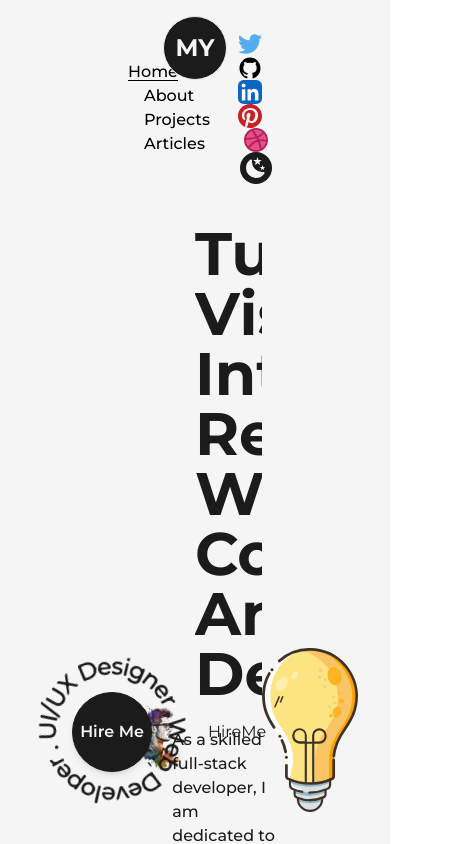
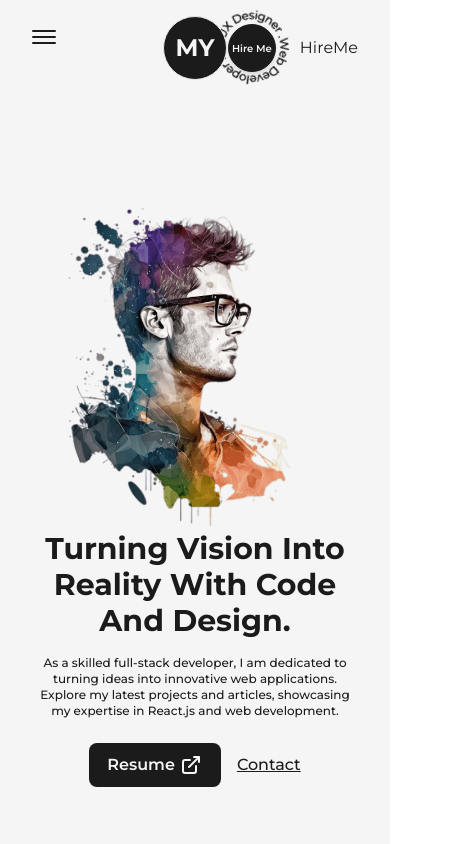
Before and after one commit to MustafaYilmaz1625/my-portfolio-nextjs-tailwindcss, a Next.js app: page / in a window 390 px wide. Shown: the top 844 px of the page, 472 px wide, since content can reach past the window. Built offline with nearby package versions, Linux system fonts and the light colour scheme.

Commit message:
home apply responsive on js page

```diff
--- a/src/components/AnimatedText.js
+++ b/src/components/AnimatedText.js
@@ -31,6 +31,7 @@
   return (
     <div
       className="w-full mx-auto py-2 flex items-center justify-center text-center overflow-hidden
+      sm:py-0
     "
     >
       <motion.h1
--- a/src/components/Footer.js
+++ b/src/components/Footer.js
@@ -5,11 +5,11 @@
 const Footer = () => {
   return (
     <footer className="w-full border-t-2 border-solid border-dark font-medium text-lg
-    dark:text-light dark:border-light
+    dark:text-light dark:border-light sm:text-base
     ">
-      <Layout className="py-8 flex items-center justify-between ">
+      <Layout className="py-8 flex items-center justify-between lg:flex-col lg:py-6 ">
         <span>{new Date().getFullYear()} &copy; All Rights Reserved. </span>
-        <div className="flex items-center">
+        <div className="flex items-center lg:py-2">
           Build With <span className="text-primary dark:text-primaryDark text-2xl px-1">&#9825;</span>
           by&nbsp;
           <Link
--- a/src/components/HireMe.js
+++ b/src/components/HireMe.js
@@ -4,8 +4,9 @@
 
 const HireMe = () => {
   return (
-    <div className="fixed left-4 bottom-4 flex items-center justify-center overflow-hidden">
-      <div className="w-48 h-auto flex items-center justify-center relative">
+    <div className="fixed left-4 bottom-4 flex items-center justify-center overflow-hidden md:right-8 md:left-auto md:top-0 md:bottom-auto
+    md:absolute">
+      <div className="w-48 h-auto flex items-center justify-center relative md:w-24">
         <CircularText
           className={"fill-dark animate-spin-slow dark:fill-light"}
         />
@@ -17,6 +18,7 @@
           hover:bg-light hover:text-dark
           dark:bg-light dark:text-dark hover:dark:bg-dark
                 hover:dark:text-light  hover:dark:border:light
+                md:w-12 md:h-12 md:text-[10px]
           "
         >
           Hire Me
--- a/src/components/Layout.js
+++ b/src/components/Layout.js
@@ -2,7 +2,7 @@
 
 const Layout = ({children,className=''}) => {
   return (
-    <div className={`w-full h-full inline-block dark:bg-dark z-0 bg-light p-32 ${className}`}>
+    <div className={`w-full h-full inline-block dark:bg-dark z-0 xl:p-24 md:p-12 sm:p-8 bg-light p-32 ${className}`}>
         {children}
     </div>
   )
--- a/src/components/NavBar.js
+++ b/src/components/NavBar.js
@@ -1,4 +1,4 @@
-import React from "react";
+import React, { useState } from "react";
 import Link from "next/link";
 import Logo from "./Logo";
 import { useRouter } from "next/router";
@@ -30,15 +30,68 @@
     </Link>
   );
 };
+const CustomMobileLink = ({ href, title, className = "", toggle }) => {
+  const router = useRouter();
+
+  const handleClick = () => {
+    toggle();
+    router.push(href);
+  };
+
+  return (
+    <button
+      href={href}
+      className={`${className} relative group text-light dark:text-dark my-2`}
+      onClick={handleClick}
+    >
+      {title}
+      <span
+        className={`h-[1.5px] inline-block bg-light absolute left-0 bottom-0 group-hover:w-full transition-[width] ease duration-300 ${
+          router.asPath === href ? "w-full" : "w-0"
+        } dark:bg-dark`}
+      >
+        {" "}
+        &nbsp;
+      </span>
+    </button>
+  );
+};
 
 const NavBar = () => {
   const [mode, setMode] = useThemeSwitcher();
+  const [isOpen, setIsOpen] = useState(false);
+
+  const handleClick = () => {
+    setIsOpen(!isOpen);
+  };
 
   return (
     <header
       className="w-full px-32 py-8 font-medium flex items-center justify-between
-    dark:text-light"
+    dark:text-light relative z-10 lg:px-16 md:px-12 sm:px-8"
     >
+      <button
+        className="flex-col justify-center items-center hidden lg:flex"
+        onClick={handleClick}
+      >
+        <span
+          className={`bg-dark dark:bg-light block transition-all duration-300 ease-out h-0.5 w-6 rounded-sm  ${
+            isOpen ? "rotate-45 translate-y-1" : "-translate-y-0.5"
+          }`}
+        ></span>
+        <span
+          className={`bg-dark dark:bg-light block transition-all duration-300 ease-out  h-0.5 w-6 rounded-sm my-0.5 ${
+            isOpen ? "opacity-0" : "opacity-100"
+          }`}
+        ></span>
+        <span
+          className={`bg-dark dark:bg-light block transition-all duration-300 ease-out h-0.5 w-6 rounded-sm  ${
+            isOpen ? "-rotate-45 -translate-y-1" : "translate-y-0.5"
+          }`}
+        ></span>
+      </button>
+
+      <div className=" w-full flex justify-between items-center lg:hidden">
         <nav>
           <CustomLink href="/" title="Home" className="mr-4" />
           <CustomLink href="/about" title="About" className="mx-4" />
@@ -94,7 +147,7 @@
 
           <button
             className={`ml-3 flex items-center justify-center rounded-full p-1
-          ${mode === "light" ? "bg-dark text-light" : "bg-light text-dark" }
+          ${mode === "light" ? "bg-dark text-light" : "bg-light text-dark"}
           `}
             onClick={() => setMode(mode === "light" ? "dark" : "light")}
           >
@@ -105,6 +158,106 @@
             )}
           </button>
         </nav>
+      </div>
+      {isOpen && (
+        <motion.div
+          initial={{ scale: 0, opacity:0, x: "-50%", y: "-50%" }}
+          animate={{ scale: 1, opacity: 1 }}
+          className="min-w-[70vw] flex flex-col justify-between items-center z-30 fixed top-1/2 left-1/2 -translate-x-1/2 -translate-y-1/2
+      bg-dark/90 dark:bg-light/75 rounded-lg backdrop-blur-md py-32
+      "
+        >
+          <nav
+            className="flex flex-col items-center justify-center "
+            toggle={handleClick}
+          >
+            <CustomMobileLink
+              href="/"
+              title="Home"
+              className=""
+              toggle={handleClick}
+            />
+            <CustomMobileLink
+              href="/about"
+              title="About"
+              className=""
+              toggle={handleClick}
+            />
+            <CustomMobileLink
+              href="/projects"
+              title="Projects"
+              className=""
+              toggle={handleClick}
+            />
+            <CustomMobileLink
+              href="/articles"
+              title="Articles"
+              className=""
+              toggle={handleClick}
+            />
+          </nav>
+          <nav className="flex items-center justify-center flex-wrap mt-2">
+            <motion.a
+              href="https://twitter.com"
+              target={"_blank"}
+              whileHover={{ y: -2 }}
+              whileTap={{ scale: 0.9 }}
+              className="w-6 mx-3 sm:mx-1 sm:mx-1"
+            >
+              <TwitterIcon />
+            </motion.a>
+            <motion.a
+              href="https://twitter.com"
+              target={"_blank"}
+              className="w-6 mx-3 bg-light rounded-full dark:bg-dark sm:mx-1"
+              whileHover={{ y: -2 }}
+              whileTap={{ scale: 0.9 }}
+            >
+              <GithubIcon />
+            </motion.a>
+            <motion.a
+              href="https://twitter.com"
+              target={"_blank"}
+              className="w-6 mx-3 sm:mx-1"
+              whileHover={{ y: -2 }}
+              whileTap={{ scale: 0.9 }}
+            >
+              <LinkedInIcon />
+            </motion.a>
+            <motion.a
+              href="https://twitter.com"
+              target={"_blank"}
+              className="w-6 mx-3 bg-light rounded-full sm:mx-1"
+              whileHover={{ y: -2 }}
+              whileTap={{ scale: 0.9 }}
+            >
+              <PinterestIcon />
+            </motion.a>
+            <motion.a
+              href="https://twitter.com"
+              target={"_blank"}
+              className="w-6 ml-3 sm:mx-1"
+              whileHover={{ y: -2 }}
+              whileTap={{ scale: 0.9 }}
+            >
+              <DribbbleIcon />
+            </motion.a>
+
+            <button
+              className={`ml-3 flex items-center justify-center rounded-full p-1
+          ${mode === "light" ? "bg-dark text-light" : "bg-light text-dark"}
+          `}
+              onClick={() => setMode(mode === "light" ? "dark" : "light")}
+            >
+              {mode === "dark" ? (
+                <SunIcon className={"fill-dark"} />
+              ) : (
+                <MoonIcon className={"fill-dark"} />
+              )}
+            </button>
+          </nav>
+        </motion.div>
+      )}
       <div className="absolute left-[50%] top-2 translate-x-[-50%]">
         <Logo />
       </div>
--- a/src/pages/index.js
+++ b/src/pages/index.js
@@ -10,35 +10,35 @@
 export default function Home() {
   return (
     <main className="flex items-center text-dark w-full min-h-screen dark:text-light">
-      <Layout className="pt-0">
-        <div className="flex items-center just w-full">
-          <div className="w-1/2">
+      <Layout className="pt-0 md:p-16 sm:pt-8">
+        <div className="flex items-center just w-full lg:flex-col">
+          <div className="w-1/2 md:w-full">
             <Image
               src={profilePic}
               alt="CodeBucks"
-              className="w-full h-auto"
+              className="w-full h-auto lg:hidden md:inline-block md:w-full"
               priority
               sizes="(max-width: 768px) 100vw, (max-width: 1200px) 50vw, 50vw"
             />
           </div>
-          <div className="w-1/2 flex flex-col items-center self-center">
+          <div className="w-1/2 flex flex-col items-center self-center lg:w-full lg:text-center">
             <AnimatedText
               text="Turning Vision Into Reality With Code And Design."
-              className="!text-6xl !text-left"
+              className="!text-6xl !text-left xl:!text-5xl lg:!text-center lg:!text-6xl  md:!text-5xl sm:!text-3xl"
             />
-            <p className="my-4 text-base font-medium">
+            <p className="my-4 text-base font-medium md:text-sm sm:text-xs">
               As a skilled full-stack developer, I am dedicated to turning ideas
               into innovative web applications. Explore my latest projects and
               articles, showcasing my expertise in React.js and web development.
             </p>
-            <div className="flex items-center self-start mt-2">
+            <div className="flex items-center self-start mt-2 lg:self-center">
               <Link
                 href="/dummy.pdf"
                 target={"_blank"}
                 className="flex items-center bg-dark text-light p-2.5 px-6 rounded-lg text-lg font-semibold  hover:bg-light hover:text-dark
               border-2 border-solid border-transparent hover:border-dark
                dark:bg-light dark:text-dark hover:dark:bg-dark
-                hover:dark:text-light  hover:dark:border:light            "
+                hover:dark:text-light  hover:dark:border:light    md:p-2 md:px-4 md:text-base       "
                 download={true}
               >
                 Resume <LinkArrow className="w-6 ml-1" />
@@ -46,7 +46,7 @@
               <Link
                 href="mailto:myyilmaz1625@gmail.com"
                 target={"_blank"}
-                className="ml-4 text-lg font-medium capitalize dark:text-light text-dark underline"
+                className="ml-4 text-lg font-medium capitalize dark:text-light text-dark underline dark:text-light md:text-base"
               >
                 Contact
               </Link>
@@ -55,7 +55,7 @@
         </div>
       </Layout>
       <HireMe />
-      <div className="absolute right-8 bottom-8 inline-block w-24">
+      <div className="absolute right-8 bottom-8 inline-block w-24 md:hidden">
         {" "}
         <Image src={lightBulb} alt="Codebucks" className="w-full h-auto" />
       </div>
--- a/tailwind.config.js
+++ b/tailwind.config.js
@@ -33,6 +33,25 @@
           "repeating-radial-gradient(rgba(255,255,255,0.4) 2px,#1b1b1b 8px, #1b1b1b 100px)",
       },
     },
+    screens: {
+      "2xl": { max: "1535px" },
+      // => @media (max-width: 1535px) { ... }
+
+      xl: { max: "1279px" },
+      // => @media (max-width: 1279px) { ... }
+
+      lg: { max: "1023px" },
+      // => @media (max-width: 1023px) { ... }
+
+      md: { max: "767px" },
+      // => @media (max-width: 767px) { ... }
+
+      sm: { max: "639px" },
+      // => @media (max-width: 639px) { ... }
+
+      xs: { max: "479px" },
+      // => @media (max-width: 479px) { ... }
+    },
   },
   plugins: [],
 };
```
Lines whose indentation alone changed are shown as unchanged.
